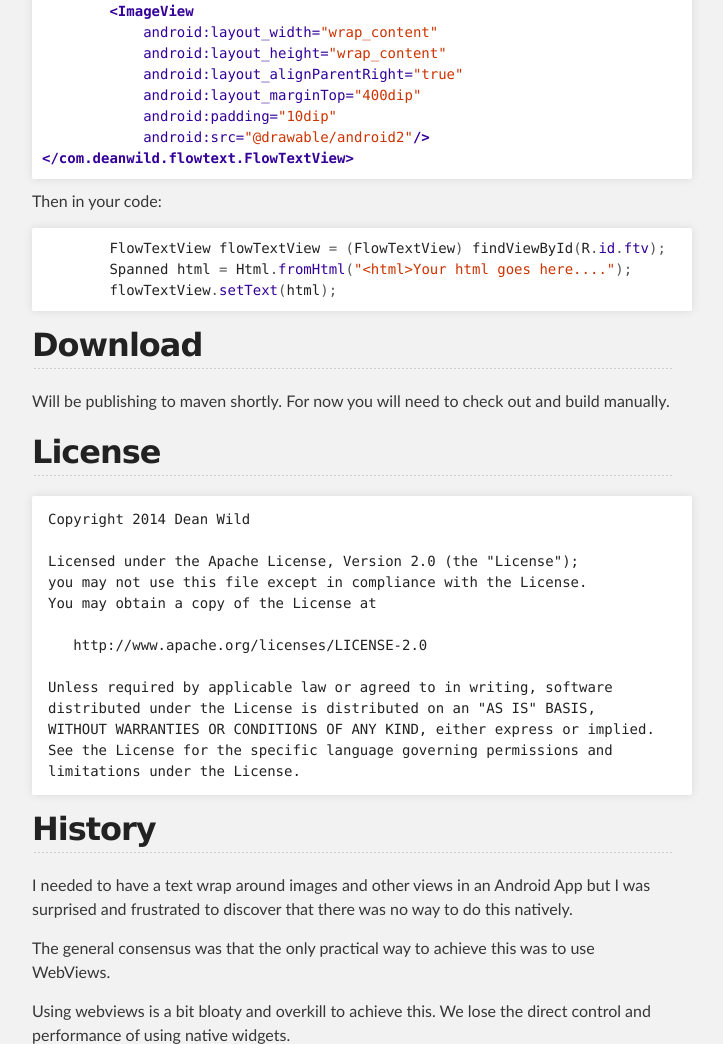
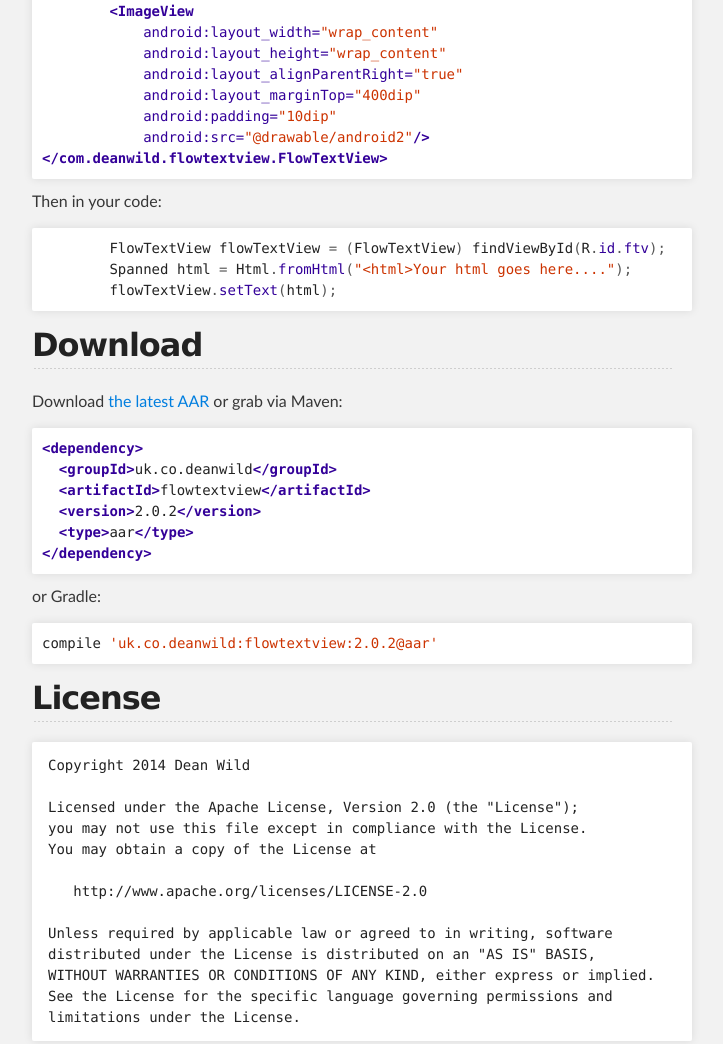
Before and after one commit to deano2390/FlowTextView, a plain HTML site: page index.html in a window 1280 px wide. Shown: the part 1232-2276 px from the top of the page, without its empty margins (288-1011 px from the left). Drawn offline with Linux system fonts and the light colour scheme.

```diff
--- a/index.html
+++ b/index.html
@@ -49,7 +49,7 @@
 
 <p>Add to your XML layout with your child views inside it:</p>
 
-<div class="highlight highlight-xml"><pre><span class="nt">&lt;com.deanwild.flowtext.FlowTextView</span>
+<div class="highlight highlight-xml"><pre><span class="nt">&lt;com.deanwild.flowtextview.FlowTextView</span>
     <span class="na">android:id=</span><span class="s">"@+id/ftv"</span>
     <span class="na">android:layout_width=</span><span class="s">"fill_parent"</span>
     <span class="na">android:layout_height=</span><span class="s">"wrap_content"</span> <span class="nt">&gt;</span>
@@ -69,7 +69,7 @@
             <span class="na">android:layout_marginTop=</span><span class="s">"400dip"</span>
             <span class="na">android:padding=</span><span class="s">"10dip"</span>
             <span class="na">android:src=</span><span class="s">"@drawable/android2"</span><span class="nt">/&gt;</span>
-<span class="nt">&lt;/com.deanwild.flowtext.FlowTextView&gt;</span>
+<span class="nt">&lt;/com.deanwild.flowtextview.FlowTextView&gt;</span>
 </pre></div>
 
 <p>Then in your code:</p>
@@ -82,7 +82,20 @@
 <h2>
 <a name="download" class="anchor" href="#download"><span class="octicon octicon-link"></span></a>Download</h2>
 
-<p>Will be publishing to maven shortly. For now you will need to check out and build manually.</p>
+<p>Download <a href="https://oss.sonatype.org/content/repositories/releases/uk/co/deanwild/flowtextview/2.0.2/flowtextview-2.0.2.aar">the latest AAR</a> or grab via Maven:</p>
+
+<div class="highlight highlight-xml"><pre><span class="nt">&lt;dependency&gt;</span>
+  <span class="nt">&lt;groupId&gt;</span>uk.co.deanwild<span class="nt">&lt;/groupId&gt;</span>
+  <span class="nt">&lt;artifactId&gt;</span>flowtextview<span class="nt">&lt;/artifactId&gt;</span>
+  <span class="nt">&lt;version&gt;</span>2.0.2<span class="nt">&lt;/version&gt;</span>
+  <span class="nt">&lt;type&gt;</span>aar<span class="nt">&lt;/type&gt;</span>
+<span class="nt">&lt;/dependency&gt;</span>
+</pre></div>
+
+<p>or Gradle:</p>
+
+<div class="highlight highlight-groovy"><pre><span class="n">compile</span> <span class="s1">'uk.co.deanwild:flowtextview:2.0.2@aar'</span>
+</pre></div>
 
 <h2>
 <a name="license" class="anchor" href="#license"><span class="octicon octicon-link"></span></a>License</h2>
@@ -120,7 +133,7 @@ limitations under the License.
 
 <ul>
 <li><p>Add support for parameters to be supplied directly in XML layout.</p></li>
-<li><p>Improve HTML support. For now it can handle basic tags like <b> <i> <br> and  but it would be nice to support everything</i></b></p></li>
+<li><p>Improve HTML support. For now it can handle basic tags like bold, italic, break and a href but it would be nice to support everything</p></li>
 <li><p>Add support for Right to Left text printing.</p></li>
 <li><p>Performance - this can always be improved. The larger the text content the slower this beast gets at the moment. Perhaps ART might do the trick though</p></li>
 </ul>
```
Also changed, not shown: params.json (+1 -1 lines).
